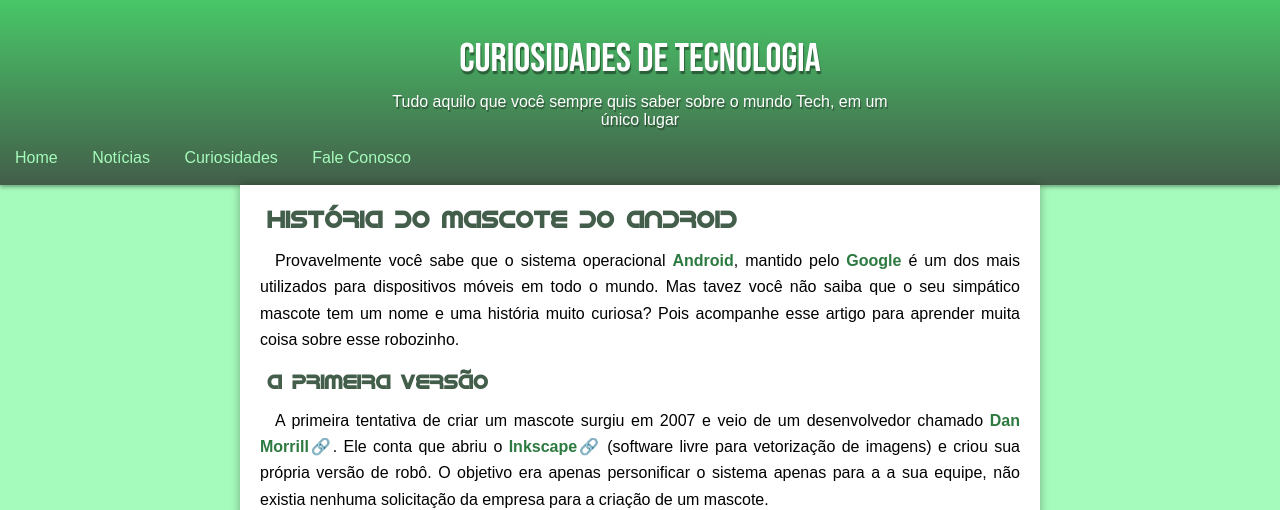
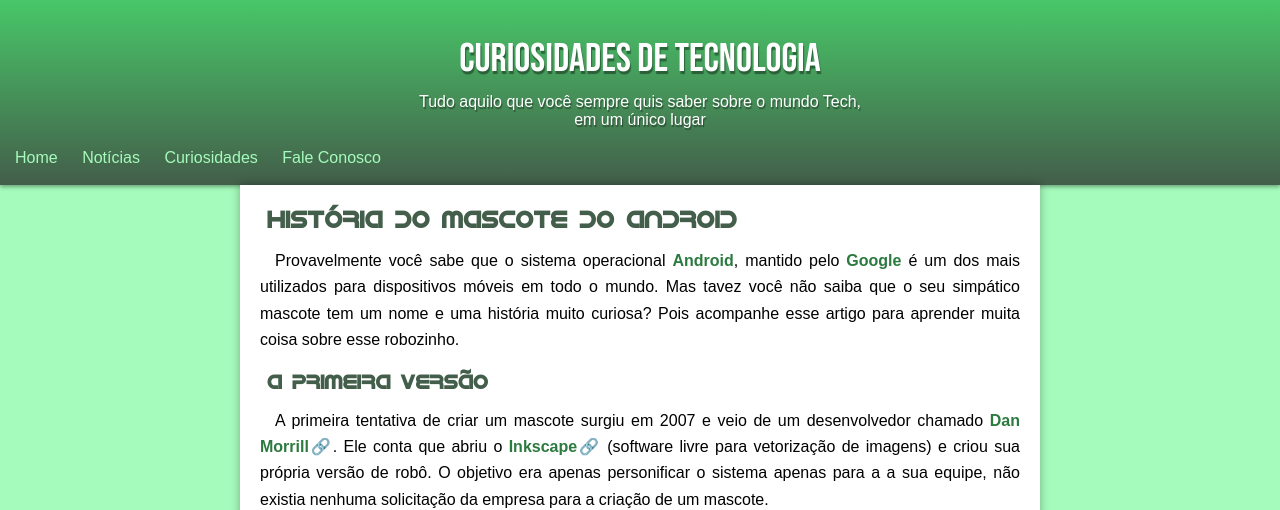
Before and after one commit to rodriigold/projeto-android, a plain HTML site: page index.html in a window 1280 px wide. Shown: the top 510 px of the page. Drawn offline with Linux system fonts and the light colour scheme.

Commit message:
Correção
Correção da barra de navegação

```diff
--- a/estilo/style.css
+++ b/estilo/style.css
@@ -62,7 +62,7 @@ header > p
     color: white;
     text-shadow: 1px 2px 1px rgba(0, 0, 0, 0.4);
 
-    max-width: 500px;
+    max-width: 450px;
     margin: auto;
     margin-bottom: 10px;
 }
@@ -78,9 +78,7 @@ nav > a
     color: var(--cor5);
     text-decoration: none;
 
-    padding-right: 20px;
     padding: 10px;
-    margin-right: 10px;
     border-radius: 5px;
 
     transition-duration: 0.4s;
```
